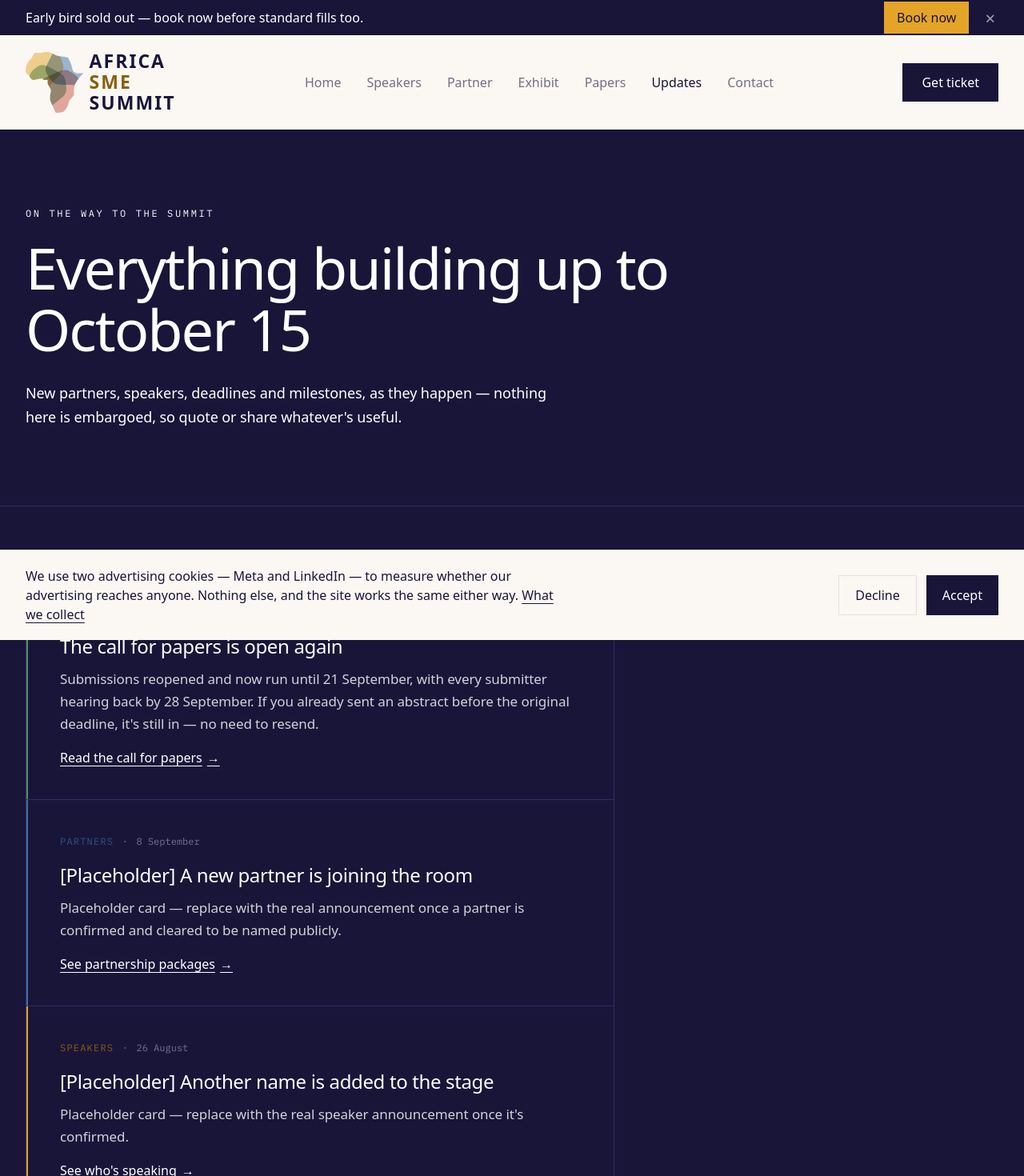
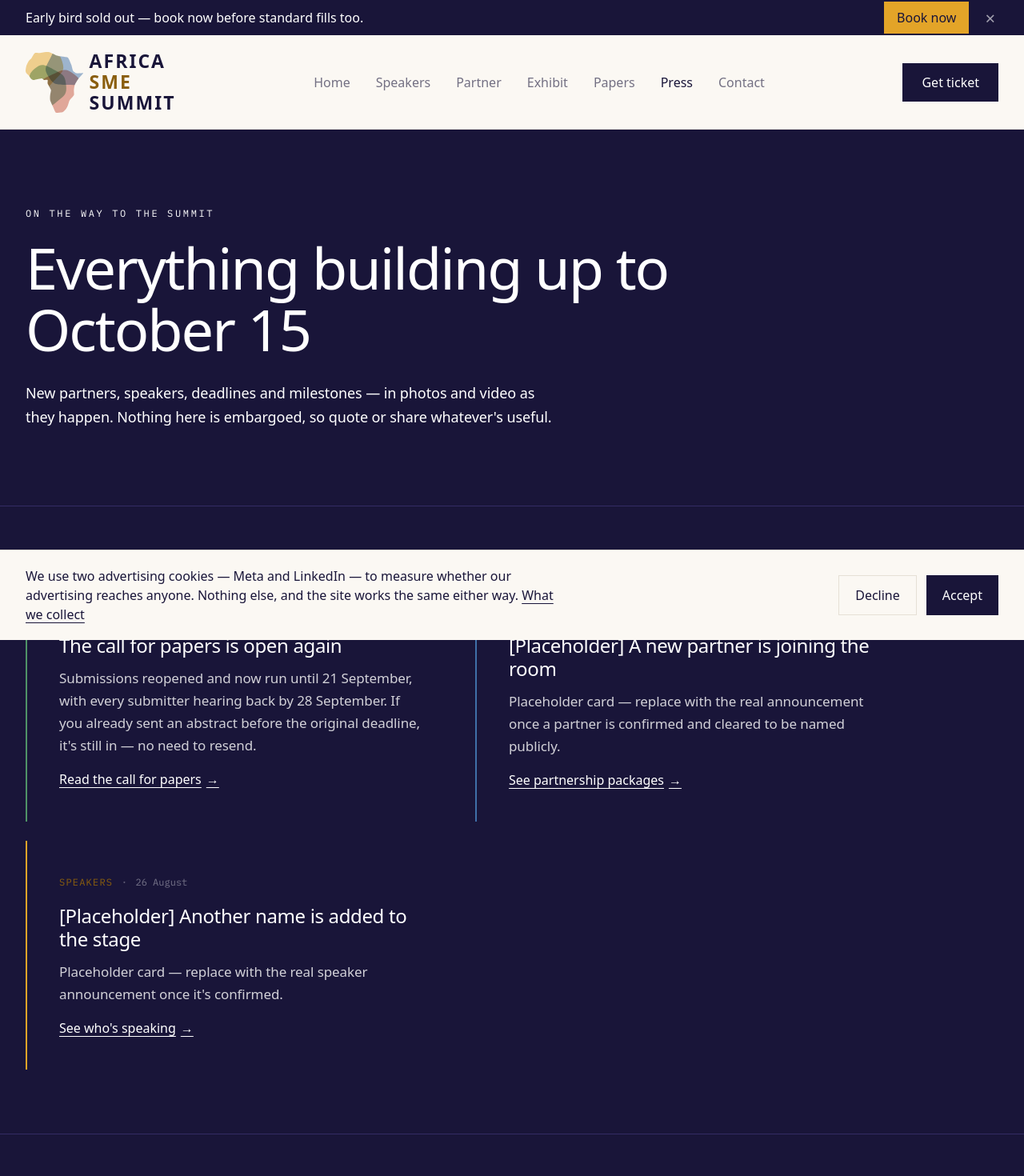
Before and after one commit to ICL-AFRICA/Africasmesummit, a Next.js app: page /press in a window 1280 px wide. Shown: the top 1470 px of the page at 80% size. Built offline with nearby package versions, Linux system fonts and the light colour scheme.

Commit message:
Add photo/video support to the press updates feed

```diff
--- a/app/press/page.tsx
+++ b/app/press/page.tsx
@@ -5,9 +5,9 @@ import PageShell from "@/components/PageShell";
 import { EVENT, SUMMIT_UPDATES, PRESS_CONTACT, TICKET_CTA, DATE_LONG } from "@/lib/event";
 
 export const metadata: Metadata = {
-  title: `Updates — ${EVENT.name} ${EVENT.year}`,
+  title: `Press — ${EVENT.name} ${EVENT.year}`,
   description:
-    `What's happening on the way to the Africa SME Summit, ${DATE_LONG} at the University of Nairobi — new partners, speakers, papers and ticket milestones.`,
+    `What's happening on the way to the Africa SME Summit, ${DATE_LONG} at the University of Nairobi — new partners, speakers, papers and ticket milestones, in photos and video.`,
   alternates: { canonical: "https://africasmesummit.com/press" },
 };
 
@@ -37,16 +37,50 @@ export default function Press() {
       current="/press"
       eyebrow="On the way to the summit"
       title="Everything building up to October 15"
-      lede="New partners, speakers, deadlines and milestones, as they happen — nothing here is embargoed, so quote or share whatever's useful."
+      lede="New partners, speakers, deadlines and milestones — in photos and video as they happen. Nothing here is embargoed, so quote or share whatever's useful."
     >
       <section className="border-b border-line">
         <div className="mx-auto max-w-[1600px] px-5 sm:px-8 py-16 sm:py-20">
-          <div className="max-w-[46rem] space-y-px bg-line border border-line">
+          {/* Widened from the old 46rem article measure — a card carrying a
+              photo or video needs more than a text column's worth of room,
+              and the feed reads better in two columns above the lg
+              breakpoint. */}
+          <div className="grid gap-6 lg:grid-cols-2 max-w-[1100px]">
             {SUMMIT_UPDATES.map((u) => (
               <article
                 key={u.title}
-                className={`bg-ink p-8 sm:p-10 border-l-2 ${TAG_STYLE[u.tag].border}`}
+                className={`bg-ink border-l-2 ${TAG_STYLE[u.tag].border} overflow-hidden flex flex-col`}
               >
+                {/* Media bleeds to the card's own edges — no padding, no
+                    rounded corners (the site is sharp everywhere) — so a
+                    photo or clip reads as press material, not a thumbnail
+                    stuck inside a text card. Fixed 16:9 box either way, so
+                    a mixed feed of photo/video/text-only cards still lines
+                    up in the grid. */}
+                {u.media && (
+                  <div className="aspect-video w-full bg-raise flex-none">
+                    {u.media.type === "image" ? (
+                      // eslint-disable-next-line @next/next/no-img-element
+                      <img
+                        src={u.media.src}
+                        alt={u.media.alt}
+                        loading="lazy"
+                        className="w-full h-full object-cover"
+                      />
+                    ) : (
+                      <video
+                        controls
+                        playsInline
+                        preload="none"
+                        poster={u.media.poster}
+                        className="w-full h-full object-cover"
+                      >
+                        <source src={u.media.src} type="video/mp4" />
+                      </video>
+                    )}
+                  </div>
+                )}
+                <div className="p-8 sm:p-10">
                   <div className="flex items-center gap-3 flex-wrap">
                     <span className={`font-mono text-[12px] uppercase tracking-widest ${TAG_STYLE[u.tag].text}`}>
                       {u.tag}
@@ -57,7 +91,7 @@ export default function Press() {
                     </time>
                   </div>
                   <h2 className="h-sm text-white text-2xl mt-4">{u.title}</h2>
-                <p className="lede mt-3 text-[17px] text-white/80 max-w-2xl">{u.body}</p>
+                  <p className="lede mt-3 text-[17px] text-white/80">{u.body}</p>
                   {u.link && (
                     <Link
                       href={u.link.href}
@@ -67,6 +101,7 @@ export default function Press() {
                       <span aria-hidden="true">→</span>
                     </Link>
                   )}
+                </div>
               </article>
             ))}
           </div>
--- a/components/SiteFooter.tsx
+++ b/components/SiteFooter.tsx
@@ -39,7 +39,7 @@ export default function SiteFooter() {
           <ul className="space-y-1.5">
             {[["Become a partner", "/partner"], ["Book a stand", "/exhibit"],
               ["Call for papers", "/papers"], ["Propose a session", "/contact"],
-              ["Group bookings", "/contact"], ["Updates", "/press"]].map(([l, h]) => (
+              ["Group bookings", "/contact"], ["Press", "/press"]].map(([l, h]) => (
               <li key={l}><Link href={h} className="hover:text-white transition-colors">{l}</Link></li>
             ))}
           </ul>
--- a/components/SiteHeader.tsx
+++ b/components/SiteHeader.tsx
@@ -20,7 +20,7 @@ const NAV = [
   { label: "Partner", href: "/partner" },
   { label: "Exhibit", href: "/exhibit" },
   { label: "Papers", href: "/papers" },
-  { label: "Updates", href: "/press" },
+  { label: "Press", href: "/press" },
   { label: "Contact", href: "/contact" },
 ];
 
--- a/lib/event.ts
+++ b/lib/event.ts
@@ -1428,6 +1428,18 @@ export const PAPERS_NOTIFY_LABEL = new Date(PAPERS_NOTIFY_DATE).toLocaleDateStri
  * structure and card design are real, the content is not. Swap each one
  * for the actual announcement (and drop the "[Placeholder]" marker) before
  * it goes live; do not publish them as-is.
+ *
+ * `media` is optional — a text-only update is fine — but when a card has a
+ * photo or clip from the activity, it goes here rather than inline in
+ * `body`. Two fixed drop-zones, so nobody has to guess a path:
+ *   - Photos → public/img/updates/, referenced as "/img/updates/<file>.webp"
+ *     (or .jpg). Always give real `alt` text — it is the only description
+ *     a screen reader gets.
+ *   - Clips → public/video/updates/, referenced as "/video/updates/<file>.mp4",
+ *     with a `poster` still frame from the same folder so the card never
+ *     shows a black box before someone presses play.
+ * See public/img/updates/README.md and public/video/updates/README.md for
+ * the exact format/size guidance.
  */
 export type SummitUpdate = {
   date: string; // ISO, e.g. "2026-09-20"
@@ -1435,6 +1447,9 @@ export type SummitUpdate = {
   title: string;
   body: string;
   link?: { href: string; text: string };
+  media?:
+    | { type: "image"; src: string; alt: string }
+    | { type: "video"; src: string; poster: string };
 };
 
 export const SUMMIT_UPDATES: readonly SummitUpdate[] = [
```
Also changed, not shown: public/img/updates/README.md (added), public/video/updates/README.md (added). Lines whose indentation alone changed are shown as unchanged.
